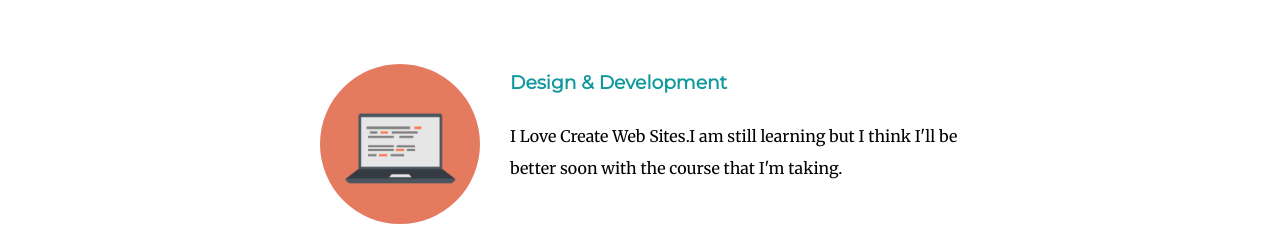
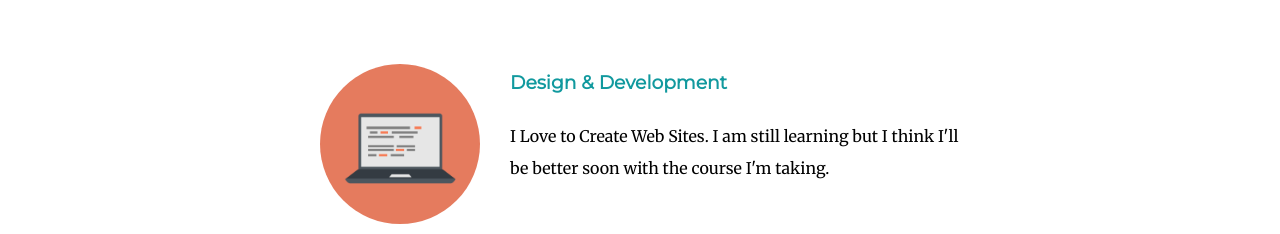
Before and after one commit to DulminaDev/mysite, a plain HTML site: page index.html in a window 1280 px wide. Shown: the part 1300-1534 px from the top of the page. Drawn offline with Linux system fonts and the light colour scheme.

Commit message:
Dev Build 1.1

```diff
--- a/index.html
+++ b/index.html
@@ -36,8 +36,7 @@
             <div class="skill-row">
                 <img class="code-img" src="images/computer.png" alt="code-img">
                 <h3>Design & Development</h3>
-                <p>I Love Create Web Sites.I am still learning but I think I'll be better soon with the course that
-                    I'm taking.</p>
+                <p>I Love to Create Web Sites. I am still learning but I think I'll be better soon with the course I'm taking.</p>
             </div>
             <div class="skill-row">
                 <img class="chilli-img" src="images/chillies.png" alt="chilli-img">
```
